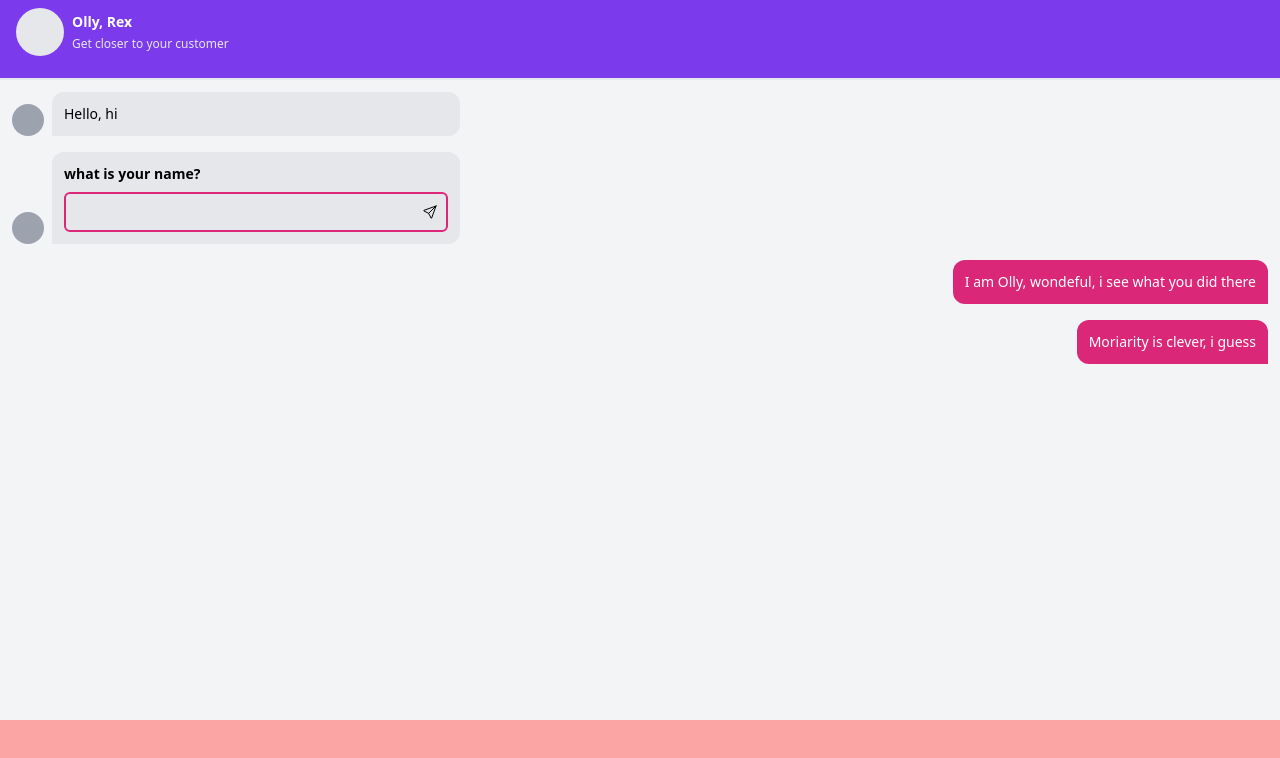
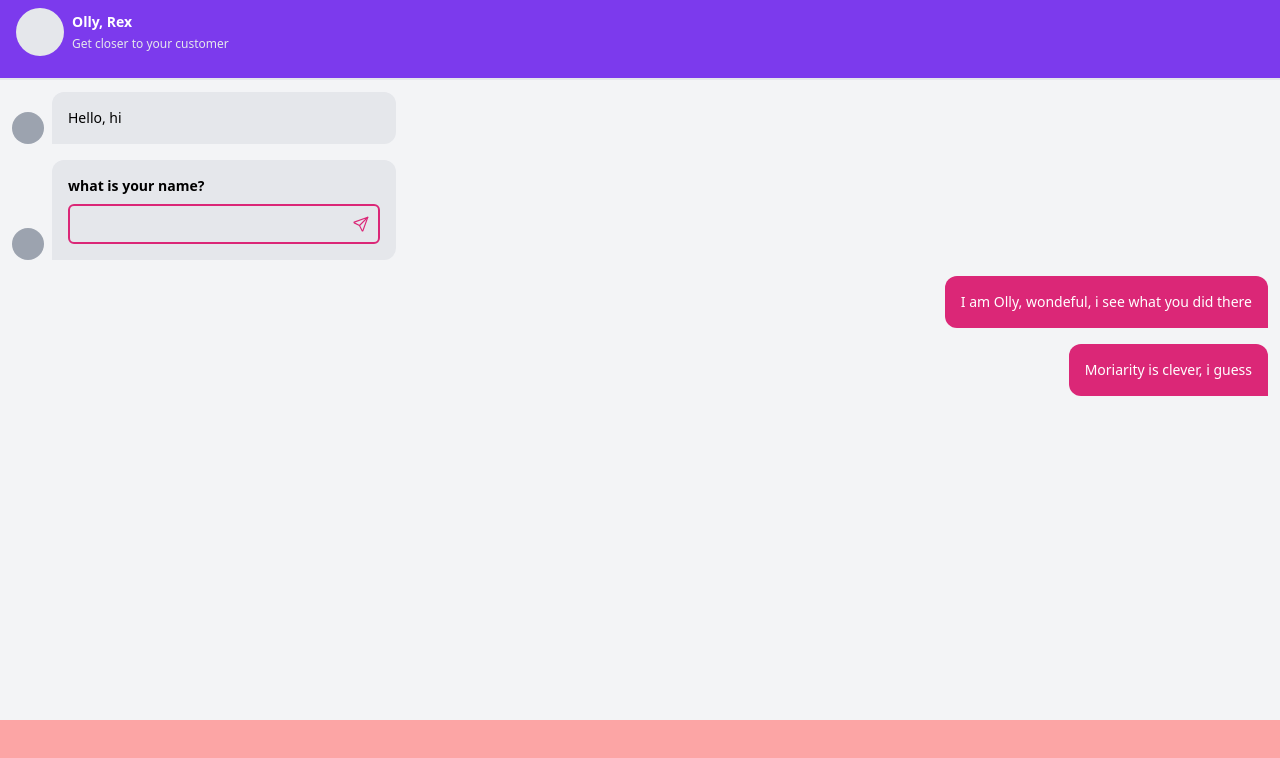
Before and after one commit to EazidoHQ/bot-frontend-react, a React (Create React App) app: page / in a window 1280 px wide. Shown: the top 758 px of the page. Built offline with nearby package versions, Linux system fonts and the light colour scheme.

Commit message:
feat: deleted Suggestion components

```diff
--- a/src/components/chat/List.tsx
+++ b/src/components/chat/List.tsx
@@ -7,6 +7,7 @@ export default function ChatList() {
       is_user: false,
       message: 'Hello, hi',
       expect_response: false,
+      suggestions: ['Show me what you can do'],
     },
     {
       is_user: false,
--- a/src/components/chat/Message.tsx
+++ b/src/components/chat/Message.tsx
@@ -16,10 +16,11 @@ export default function Message({ message }: IProps) {
         <button>
           <svg
             xmlns='http://www.w3.org/2000/svg'
-            className='stroke-current flex-shrink-0'
-            width='16'
-            height='16'
+            className='flex-shrink-0'
+            width='18'
+            height='18'
             viewBox='0 0 24 24'
+            stroke='#db2777'
             stroke-width='1.5'
             fill='none'
             stroke-linecap='round'
@@ -35,7 +36,7 @@ export default function Message({ message }: IProps) {
   );
   const MessageComponent = (
     <div
-      className={`flex items-end max-w-md  ${
+      className={`flex items-end max-w-sm  ${
         message.is_user ? 'ml-auto ' : ''
       }`}
     >
@@ -45,7 +46,7 @@ export default function Message({ message }: IProps) {
         ''
       )}
       <div
-        className={`rounded-xl  p-3 ml-2  ${
+        className={`rounded-xl p-4 ml-2  ${
           !message.is_user
             ? 'ml-2 bg-gray-200 rounded-bl-none w-full'
             : 'bg-pink-600 text-white rounded-br-none ml-auto'
--- a/src/types/interface.ts
+++ b/src/types/interface.ts
@@ -3,6 +3,7 @@ export interface IMessage {
   message: string;
   expect_response?: boolean;
   response?: IMessageResponse;
+  suggestions?: Array<string>;
 }
 
 export interface IMessageResponse {
```
Also changed, not shown: src/components/chat/suggestions/List.js (deleted), src/components/chat/suggestions/Suggestion.js (deleted).
